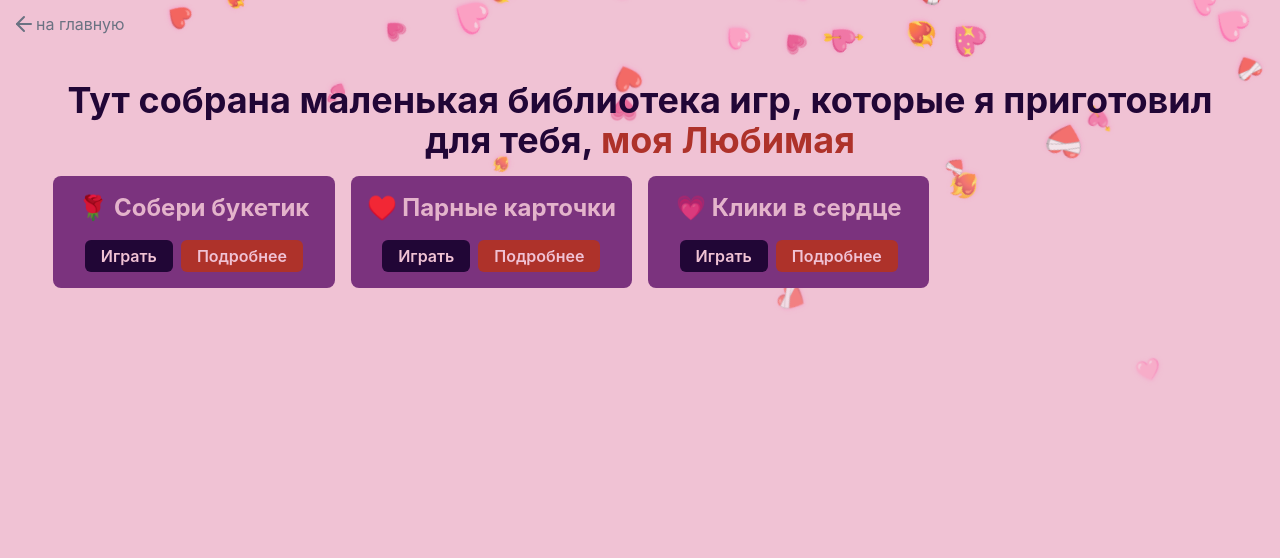
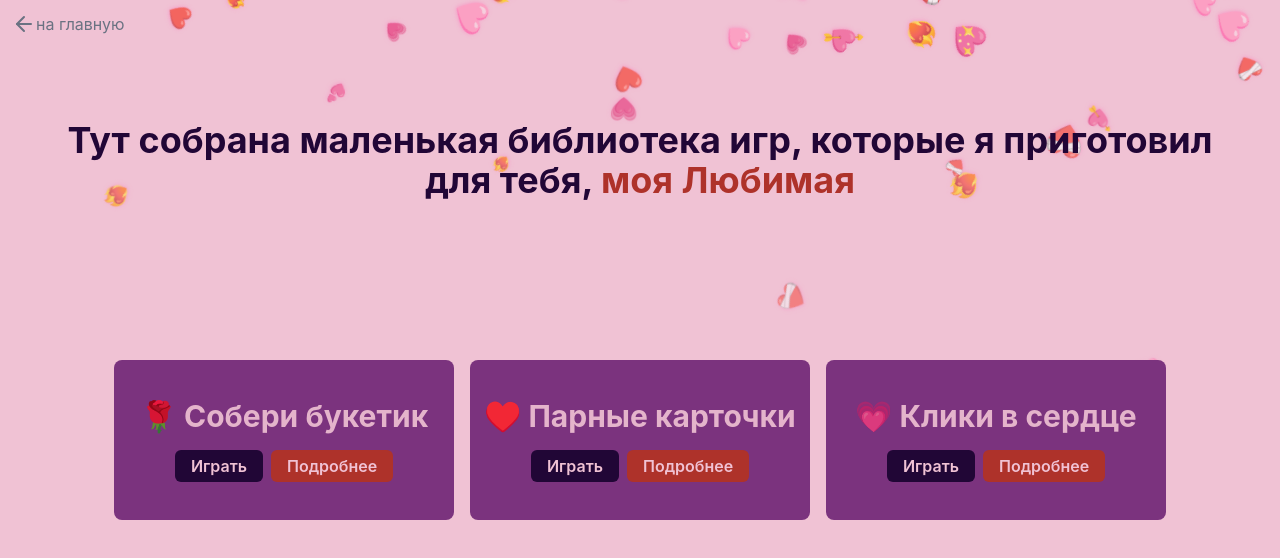
Before and after one commit to AmletixQ/lovely-quiz-games, a React (Vite) app: page /games in a window 1280 px wide. Shown: the top 558 px of the page. Built offline with nearby package versions, Linux system fonts and the light colour scheme.

Commit message:
Сделал множество мелких правок. Refactor.

```diff
--- a/src/components/HeartsClicker.tsx
+++ b/src/components/HeartsClicker.tsx
@@ -31,7 +31,7 @@ export default function HeartsClicker() {
   const spawnHeart = useCallback(() => {
     const x = 10 + Math.random() * 80;
     const y = 10 + Math.random() * 70;
-    const size = 1 + Math.random();
+    const size = 2 + Math.random();
     const emoji = HEART_EMOJIS[Math.floor(Math.random() * HEART_EMOJIS.length)];
 
     setHearts((prev) => [
--- a/src/components/MemoryCards.tsx
+++ b/src/components/MemoryCards.tsx
@@ -182,7 +182,7 @@ export default function MemoryCards() {
               <p className="mb-8 text-2xl">Готова найти все пары любви?</p>
             )}
 
-            <Button isAnimate={false} onClick={start}>
+            <Button onClick={start}>
               {isFinished ? "Играть заново" : "Начать игру"}
             </Button>
           </div>
--- a/src/components/games/game.card.tsx
+++ b/src/components/games/game.card.tsx
@@ -2,30 +2,34 @@ import { Link } from "react-router-dom";
 import Button from "../ui/Button";
 import type { IGame } from "./game.interface";
 import { memo } from "react";
+import { cn } from "../../lib/cn";
 
 interface Props {
   game: IGame;
+  className?: string;
   openDescription: (id: string) => void;
 }
 
-function GameCard({ game, openDescription }: Props) {
+function GameCard({ game, className, openDescription }: Props) {
   return (
-    <article className="bg-secondary text-background/90 relative flex flex-col items-center gap-4 rounded-lg p-4">
-      <h2 className="text-2xl font-bold">
+    <article
+      className={cn(
+        "bg-secondary text-background/90",
+        "relative flex h-40 w-85 flex-col items-center justify-center gap-4 rounded-lg",
+        className,
+      )}
+    >
+      <h2 className="text-3xl font-bold">
         <span>{game.image}</span> {game.name}
       </h2>
       <div className="flex gap-2">
         <Link to={`/games/${game.id}`}>
-          <Button
-            isAnimate={false}
-            className="text-md w-auto animate-none px-4 py-1 font-semibold"
-          >
+          <Button className="text-md w-auto animate-none px-4 py-1 font-semibold">
             Играть
           </Button>
         </Link>
         <Button
           onClick={() => openDescription(game.id)}
-          isAnimate={false}
           className="bg-accent text-md hover:bg-accent/60 w-auto animate-none px-4 py-1 font-semibold"
         >
           Подробнее
--- a/src/components/games/game.interface.ts
+++ b/src/components/games/game.interface.ts
@@ -5,6 +5,7 @@ export interface IGame {
   name: string;
   description: string;
   image: string;
+  className?: string;
   instructions: ReactNode;
   game: ReactNode;
 }
--- a/src/components/games/games.list.tsx
+++ b/src/components/games/games.list.tsx
@@ -14,9 +14,10 @@ export default function GamesList() {
   );
 
   return (
-    <div className="animate-fade-in-down mx-auto grid grid-cols-4 gap-4">
+    <div className="mx-auto flex items-center justify-between gap-4">
       {GAMES.map((game) => (
         <GameCard
+          className={game.className}
           key={game.id}
           game={game}
           openDescription={() => setCurrentGame(game.id)}
@@ -33,7 +34,7 @@ export default function GamesList() {
 
             <div className="flex items-center gap-2">
               <Link to={`/games/${GAME?.id}`}>
-                <Button isAnimate={false}>Играть</Button>
+                <Button>Играть</Button>
               </Link>
             </div>
           </div>
--- a/src/components/ui/Button.tsx
+++ b/src/components/ui/Button.tsx
@@ -2,20 +2,19 @@ import { memo, type ButtonHTMLAttributes } from "react";
 import { cn } from "../../lib/cn";
 
 interface Props extends ButtonHTMLAttributes<HTMLButtonElement> {
-  isAnimate?: boolean;
+  animation?: "animate-fade-in-down" | "animate-fade-in-right" | "animate-fade-in-left";
 }
 
-function Button({ isAnimate = true, className, ...props }: Props) {
+function Button({ animation = true, className, ...props }: Props) {
   return (
     <button
       {...props}
       className={cn(
-        isAnimate && "animate-fade-in-down",
         "transition duration-200",
         "bg-primary text-background rounded-md px-5 py-2",
         "text-xl font-semibold",
         "hover:bg-primary/80 w-55 cursor-pointer",
-
+        animation,
         className,
       )}
     />
--- a/src/components/ui/SideMenu.tsx
+++ b/src/components/ui/SideMenu.tsx
@@ -10,15 +10,11 @@ export default function SideMenu({ children }: PropsWithChildren) {
   return (
     <aside
       className={cn(
-        "flex w-full flex-col gap-4 rounded-lg bg-white p-6 shadow transition-all duration-300",
+        "flex w-full flex-col gap-4 rounded-bl-lg rounded-tl-lg bg-white p-6 shadow transition-all duration-300",
         isHide ? "max-w-12 p-2 pt-6" : "max-w-sm",
       )}
     >
-      <Button
-        isAnimate={false}
-        onClick={() => setIsHide(!isHide)}
-        className="w-fit p-1"
-      >
+      <Button onClick={() => setIsHide(!isHide)} className="w-fit p-1">
         {!isHide ? <ChevronsRight /> : <ChevronsLeft />}
       </Button>
 
@@ -26,7 +22,7 @@ export default function SideMenu({ children }: PropsWithChildren) {
 
       <Link
         to="/games"
-        className="bg-accent hover:bg-accent/80 w-fit cursor-pointer rounded-md p-1 transition duration-300 mt-auto"
+        className="bg-accent hover:bg-accent/80 mt-auto w-fit cursor-pointer rounded-md p-1 transition duration-300"
       >
         <LogOut color="white" strokeWidth={2} size={24} />
       </Link>
--- a/src/constants/games.tsx
+++ b/src/constants/games.tsx
@@ -21,6 +21,7 @@ export const GAMES: IGame[] = [
       </div>
     ),
     game: <BouquetGame />,
+    className: "animate-fade-in-left",
   },
   {
     id: "pair-memory-cards",
@@ -39,6 +40,7 @@ export const GAMES: IGame[] = [
       </div>
     ),
     game: <MemoryCards />,
+    className: "animate-fade-in-down",
   },
   {
     id: "hearts-clicker",
@@ -63,5 +65,6 @@ export const GAMES: IGame[] = [
       </div>
     ),
     game: <HeartsClicker />,
+    className: "animate-fade-in-right",
   },
 ];
--- a/src/index.css
+++ b/src/index.css
@@ -23,6 +23,16 @@
     from {
       opacity: 0;
       transform: translateX(-30px);
+    }
+    to {
+      opacity: 1;
+      transform: translateX(0);
+    }
+  }
+  @keyframes fadeInRight {
+    from {
+      opacity: 0;
+      transform: translateX(30px);
     }
     to {
       opacity: 1;
@@ -106,6 +116,9 @@
   .animate-fade-in-left {
     animation: fadeInLeft 0.7s ease-out;
   }
+  .animate-fade-in-right {
+    animation: fadeInRight 0.7s ease-out;
+  }
 
   .animate-heart-explode {
     animation: heart-explode 1s ease-out;
--- a/src/main.tsx
+++ b/src/main.tsx
@@ -21,6 +21,16 @@ createRoot(document.getElementById("root")!).render(
             <Route path=":id" element={<GamePage />} />
           </Route>
 
+          <Route path="anniversary">
+            <Route
+              index
+              element={
+                <div className="text-primary flex h-screen w-screen items-center justify-center text-5xl font-bold">
+                  Soon...
+                </div>
+              }
+            />
+          </Route>
         </Route>
       </Routes>
     </Router>
--- a/src/pages/games.page.tsx
+++ b/src/pages/games.page.tsx
@@ -2,7 +2,7 @@ import GamesList from "../components/games/games.list";
 
 export default function GamesPage() {
   return (
-    <div className="relative flex flex-col gap-4 px-4 pt-20">
+    <div className="relative flex flex-col gap-40 px-4 pt-30">
       <h1 className="text-primary animate-fade-in-down text-center text-4xl font-bold">
         Тут собрана маленькая библиотека игр, которые я приготовил <br />
         для тебя, <span className="text-accent">моя Любимая</span>
--- a/src/pages/home.page.tsx
+++ b/src/pages/home.page.tsx
@@ -25,11 +25,20 @@ export default function HomePage() {
       </h1>
 
       <div className="flex items-center gap-4">
-        <Button onClick={() => setIsOpen(true)} className="">
+        <Button
+          animation="animate-fade-in-left"
+          onClick={() => setIsOpen(true)}
+          className=""
+        >
           Открой карточку
         </Button>
         <Link to="/games">
-          <Button className="bg-accent hover:bg-accent/90">Готова?</Button>
+          <Button
+            animation="animate-fade-in-right"
+            className="bg-accent hover:bg-accent/90"
+          >
+            Готова?
+          </Button>
         </Link>
       </div>
     </div>
```
